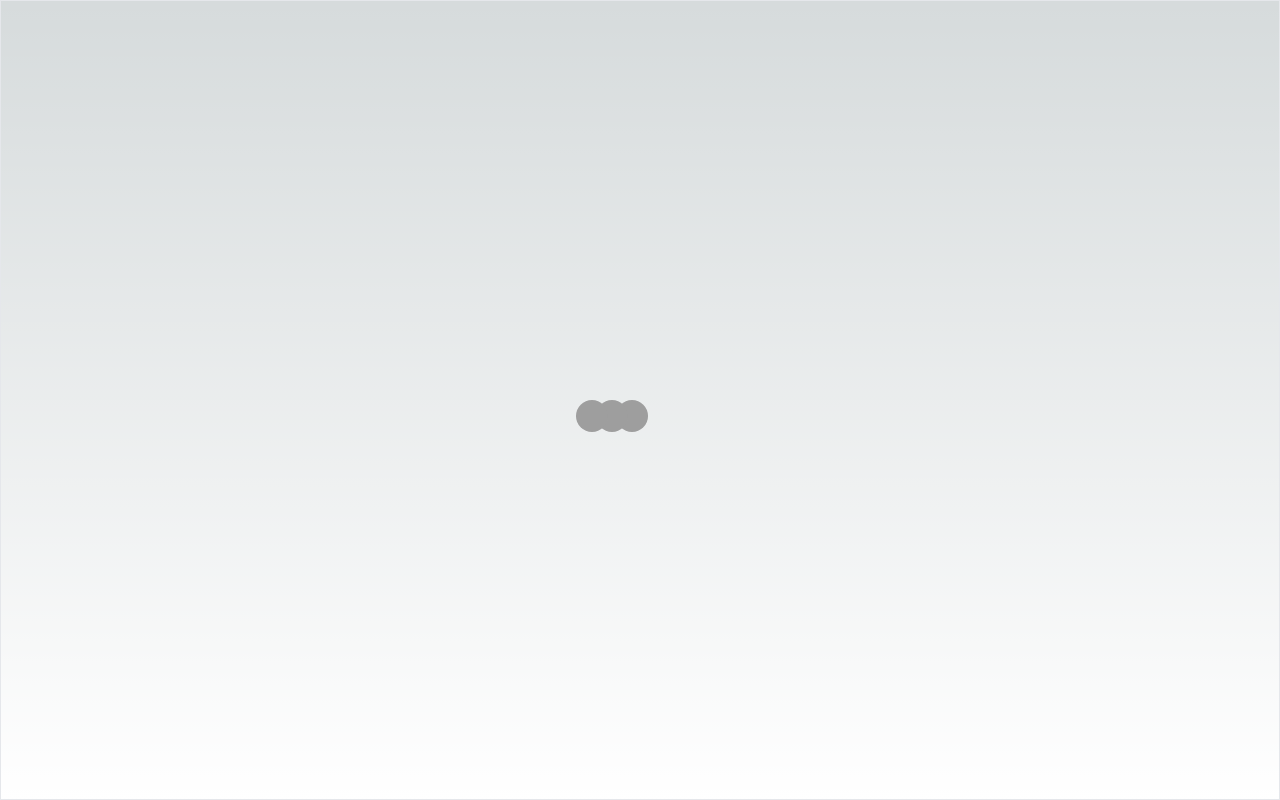
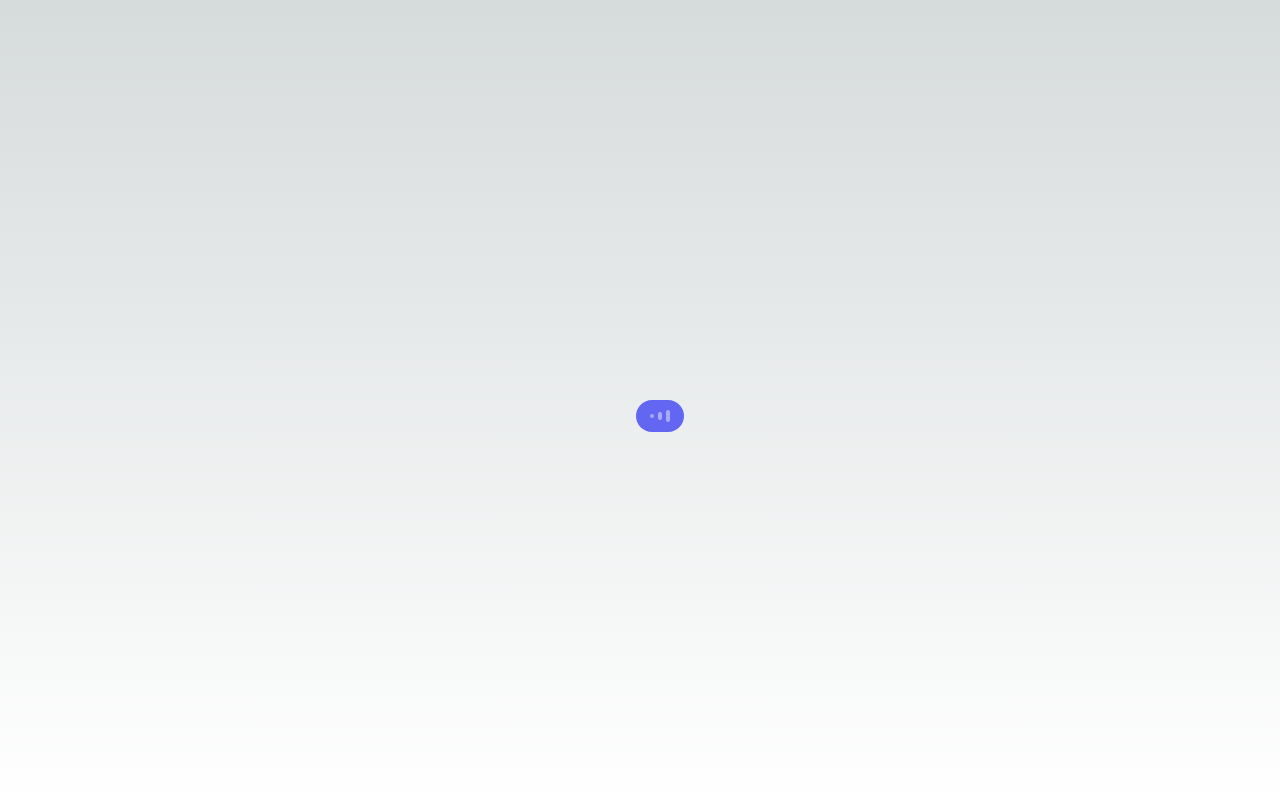
Before and after one commit to unnati2000/daily-frontend, a Next.js app: page /ringtone in a window 1280 px wide. Built offline with nearby package versions, Linux system fonts and the light colour scheme; grey boxes are pictures that could not be loaded.

Commit message:
animating ringtone lines using framer motion

```diff
--- a/app/ringtone/page.tsx
+++ b/app/ringtone/page.tsx
@@ -1,4 +1,6 @@
 import { Avatar } from "@/components/ringtone/Avatar";
+
+import { ThreeDot } from "@/components/ringtone/ThreeDot";
 
 const people = [
   {
@@ -20,9 +22,12 @@ const people = [
 
 const Ringtone = () => {
   return (
-    <div className="h-screen w-screen flex flex-col items-center justify-center border">
+    <div className="h-screen w-screen flex flex-col items-center justify-center">
       <div className="relative flex w-32 z-1">
-        <div className="absolute left-[40px] -z-2">
+        <div className="absolute left-[60px] -z-3">
+          <ThreeDot />
+        </div>
+        {/* <div className="absolute left-[40px] -z-2">
           <Avatar url={people[2].avatar} name={people[2].name} index={2} />
         </div>
         <div className="absolute left-[20px] -z-1">
@@ -31,7 +36,7 @@ const Ringtone = () => {
 
         <div className="absolute z-1">
           <Avatar url={people[0].avatar} name={people[0].name} index={0} />
-        </div>
+        </div> */}
       </div>
     </div>
   );
--- /dev/null
+++ b/components/ringtone/ThreeDot.jsx
@@ -0,0 +1,35 @@
+"use client";
+
+import { motion, AnimatePresence } from "framer-motion";
+
+export const ThreeDot = () => {
+  return (
+    <div className="flex gap-1 bg-indigo-500 items-center justify-center  rounded-full w-12 h-8">
+      <Dot delay={0} />
+      <Dot delay={0.4} />
+      <Dot delay={0.8} />
+    </div>
+  );
+};
+
+const Dot = ({ delay }) => {
+  return (
+    <motion.div
+      initial={{
+        height: 4,
+        width: 4,
+      }}
+      animate={{
+        height: 12,
+        width: 4,
+      }}
+      transition={{
+        duration: 1,
+        repeat: Infinity,
+        repeatType: "reverse",
+        delay,
+      }}
+      className="bg-white/45 rounded-full w-2 h-2"
+    ></motion.div>
+  );
+};
```
